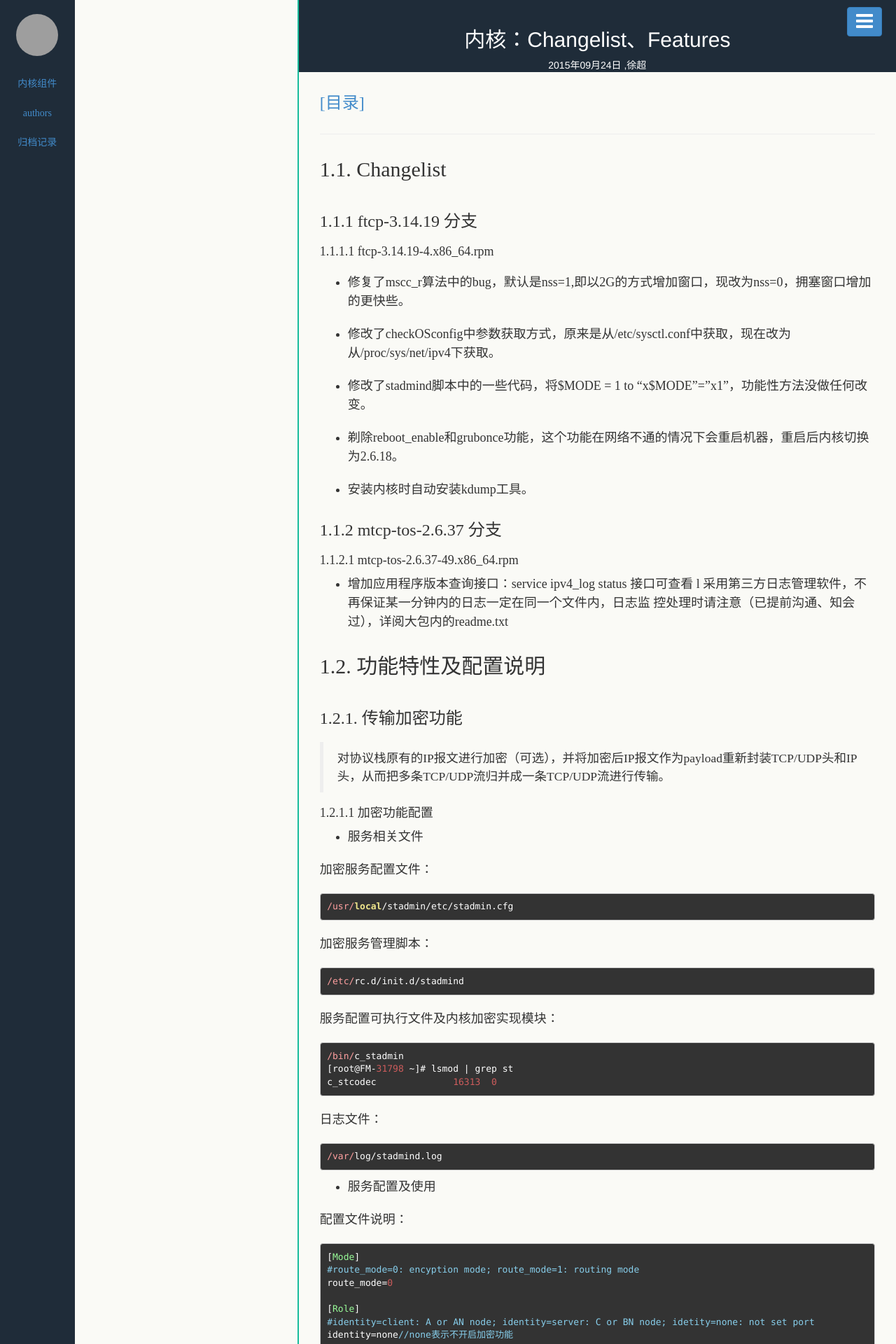
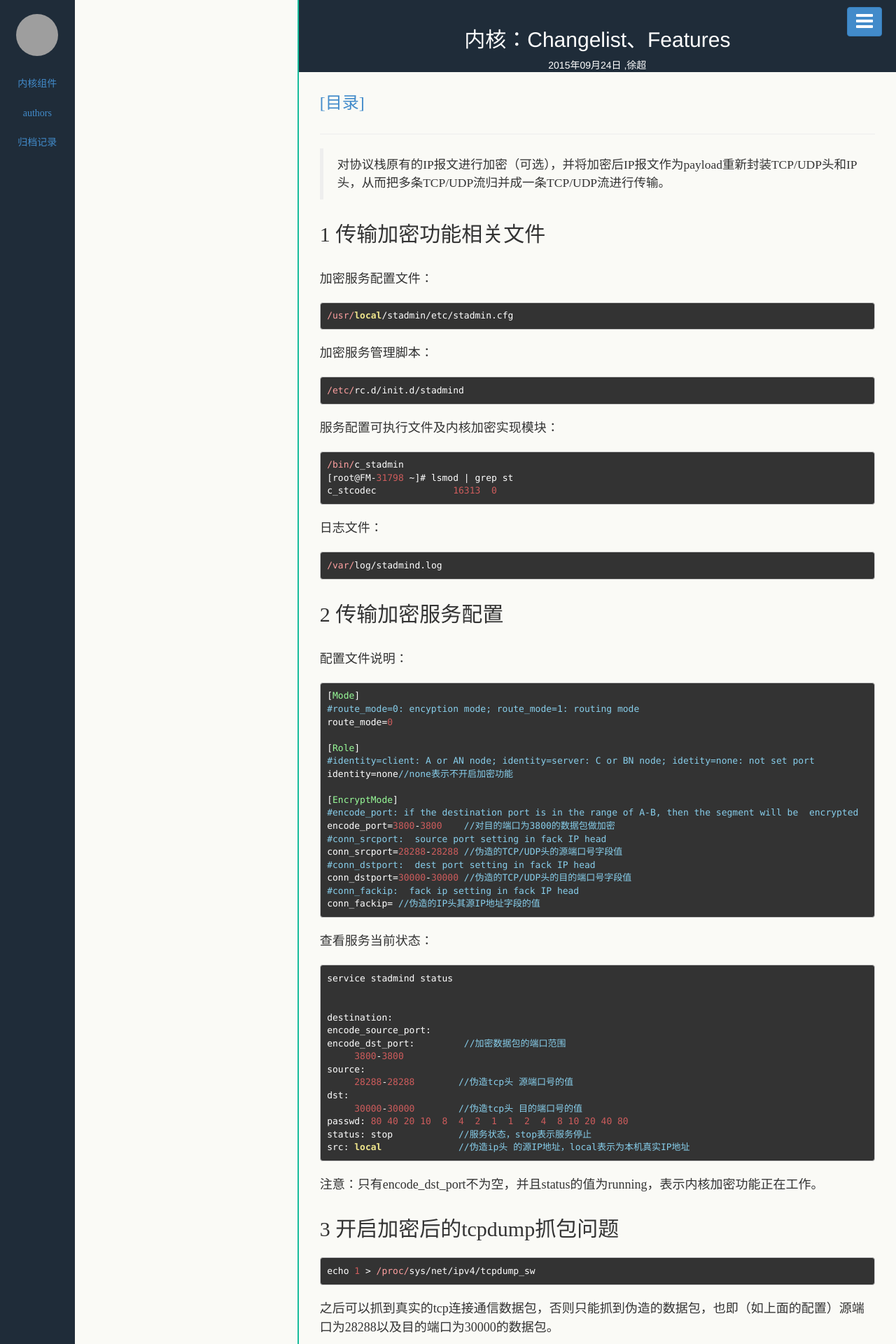
Before and after one commit to deeper-think/deeper-think.github.io.ws, a Jekyll site: the page built from source_code/_posts/2015-09-24-kernel-encryption-feature.md, in a window 1280 px wide. Shown: the top 1920 px of the page at 70% size. Built offline with Jekyll 4.4.1, drawn with Linux system fonts in a browser that asks for light colours; some of the changed text lies outside the part shown; grey boxes are pictures that could not be loaded.

Commit message:
small changes

```diff
--- a/source_code/_posts/2015-09-24-kernel-changelists-features.md
+++ b/source_code/_posts/2015-09-24-kernel-encryption-feature.md
@@ -8,41 +8,9 @@ description:
 ---
 
 
-## 1.1. Changelist
-
-### 1.1.1 ftcp-3.14.19 分支
-
-#### 1.1.1.1 ftcp-3.14.19-4.x86_64.rpm
-
-- 修复了mscc_r算法中的bug，默认是nss=1,即以2G的方式增加窗口，现改为nss=0，拥塞窗口增加的更快些。
-
-- 修改了checkOSconfig中参数获取方式，原来是从/etc/sysctl.conf中获取，现在改为从/proc/sys/net/ipv4下获取。
-
-- 修改了stadmind脚本中的一些代码，将$MODE = 1 to "x$MODE"="x1"，功能性方法没做任何改变。
-- 剃除reboot_enable和grubonce功能，这个功能在网络不通的情况下会重启机器，重启后内核切换为2.6.18。
-
-- 安装内核时自动安装kdump工具。
-
-### 1.1.2 mtcp-tos-2.6.37 分支
-
-#### 1.1.2.1 mtcp-tos-2.6.37-49.x86_64.rpm
-
-- 增加应用程序版本查询接口：service ipv4_log status 接口可查看
-l 采用第三方日志管理软件，不再保证某一分钟内的日志一定在同一个文件内，日志监
-控处理时请注意（已提前沟通、知会过），详阅大包内的readme.txt
-
-
-## 1.2. 功能特性及配置说明
-
-### 1.2.1. 传输加密功能
-
 > 对协议栈原有的IP报文进行加密（可选），并将加密后IP报文作为payload重新封装TCP/UDP头和IP头，从而把多条TCP/UDP流归并成一条TCP/UDP流进行传输。
 
-#### 1.2.1.1 加密功能配置
-
-
-
-- 服务相关文件
+## 1 传输加密功能相关文件
 
 加密服务配置文件：
 
@@ -64,7 +32,7 @@ l 采用第三方日志管理软件，不再保证某一分钟内的日志一定
 
 
 
-- 服务配置及使用
+## 2 传输加密服务配置
 
 配置文件说明：
 
@@ -105,7 +73,7 @@ l 采用第三方日志管理软件，不再保证某一分钟内的日志一定
 
 注意：只有encode_dst_port不为空，并且status的值为running，表示内核加密功能正在工作。
 
-#### 1.2.1.2 开启加密后的tcpdump抓包
+## 3 开启加密后的tcpdump抓包问题
 
 	echo 1 > /proc/sys/net/ipv4/tcpdump_sw
 
@@ -126,9 +94,3 @@ l 采用第三方日志管理软件，不再保证某一分钟内的日志一定
 	15:14:34.564058 IP 101.100.190.44.48951 > 124.115.20.199.3800: . ack 925675 win 2432
 	15:14:34.564108 IP 101.100.190.44.48951 > 124.115.20.199.3800: . ack 928475 win 2432
 	15:14:34.564116 IP 101.100.190.44.48951 > 124.115.20.199.3800: . ack 931275 win 2432
-
-
-### 1.2.2. mp功能
-
-
-### 1.2.3. 内核默认配置文件
```
Also changed, not shown: source_code/_posts/2015-09-24-kernel-changelist.md (added, +77 -0 lines).
